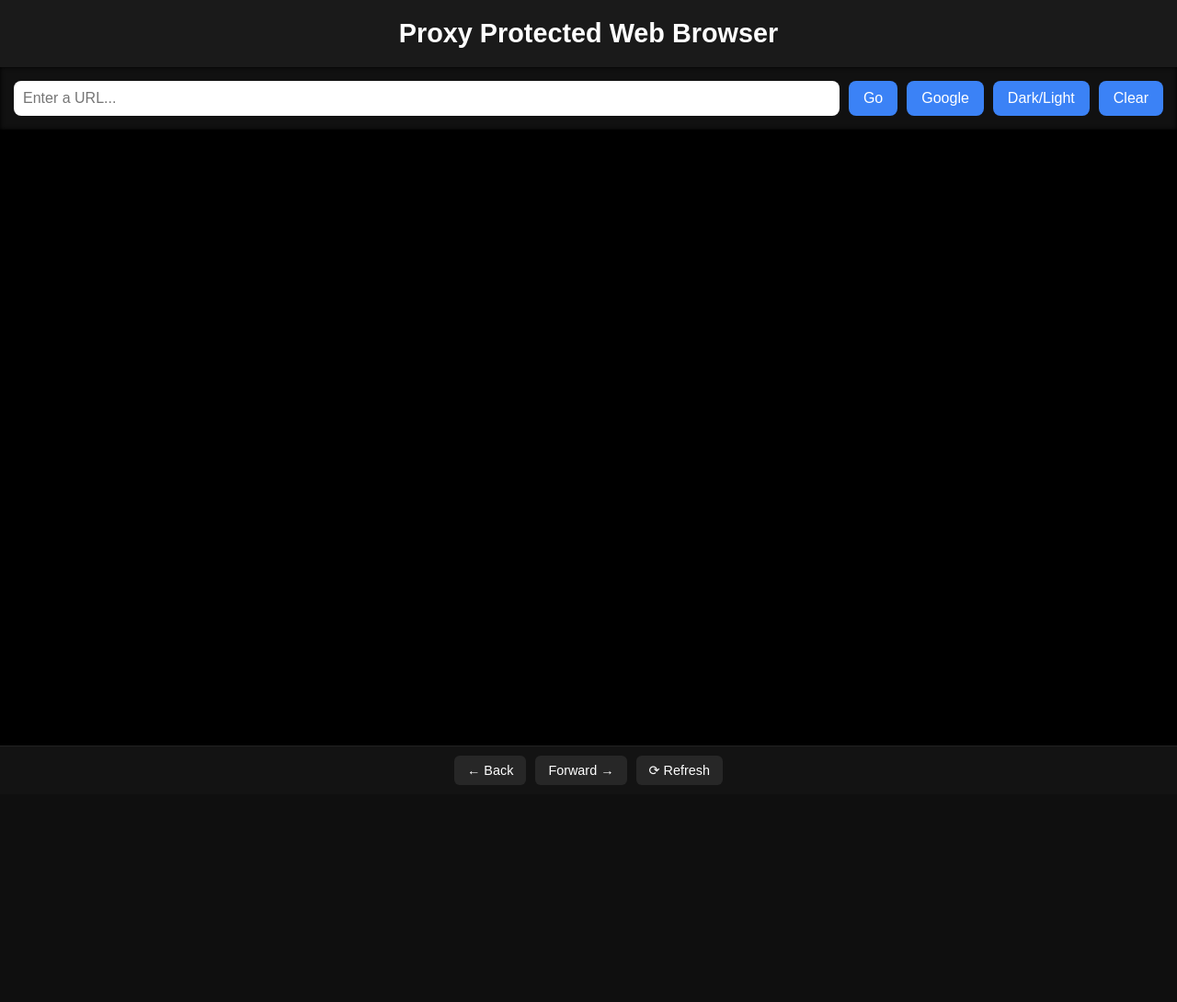
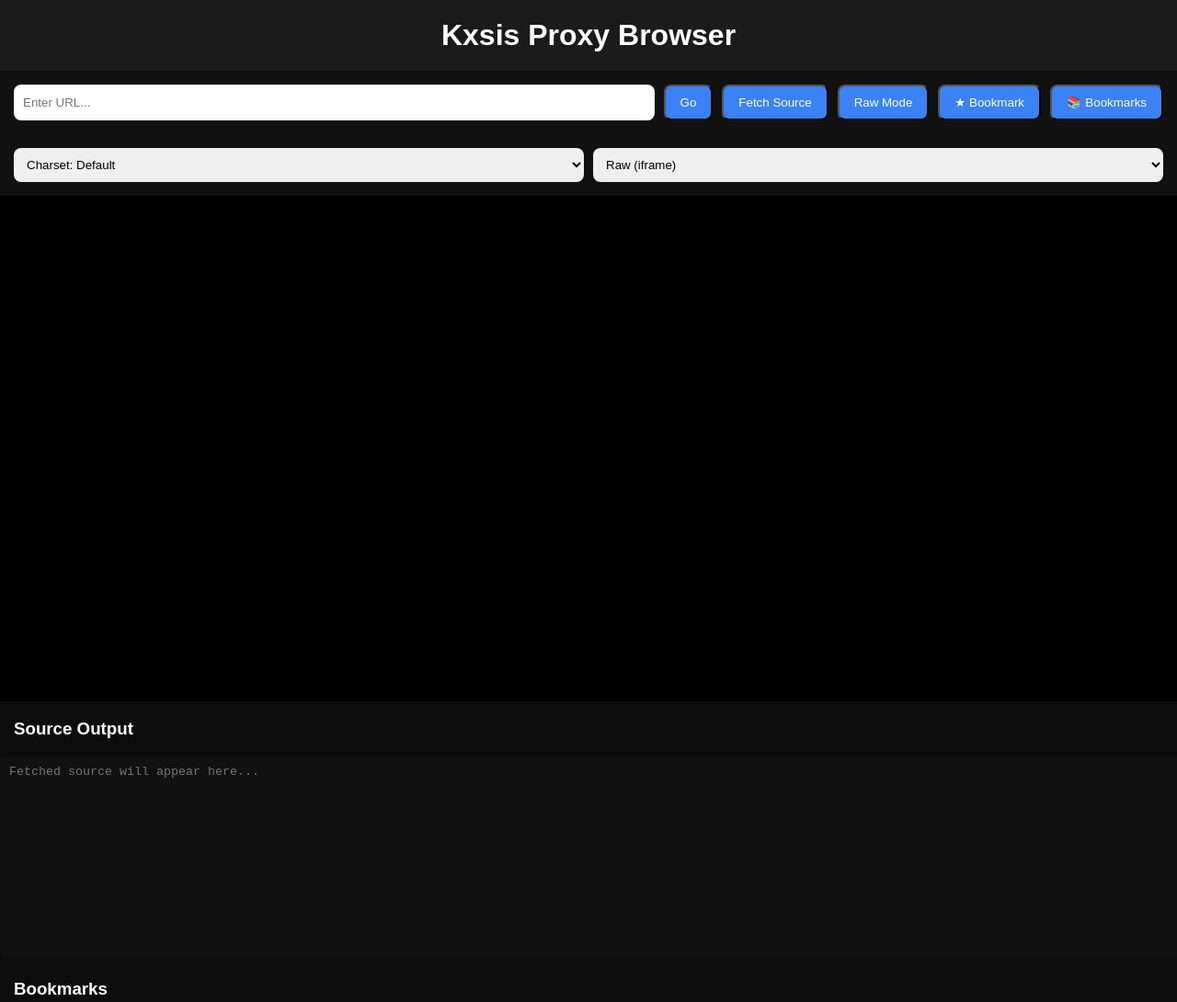
Before and after one commit to KomaVR/Kxsis, a plain HTML site: page index.html in a window 1280 px wide. Shown: the top 1090 px of the page at 92% size. Before the commit the page ends 864 px from the top, so only its background shows below. Drawn offline with Linux system fonts and the light colour scheme.

Commit message:
Refactor index.html for Kxsis Proxy Browser
Updated the title and header to 'Kxsis Proxy Browser'. Modified styles and functionality for controls, added advanced options for charset and mode selection, and refactored JavaScript functions for better clarity and functionality.

```diff
--- a/index.html
+++ b/index.html
@@ -3,143 +3,110 @@
 <head>
   <meta charset="UTF-8" />
   <meta name="viewport" content="width=device-width, initial-scale=1.0" />
-  <title>Proxy Protected Browser</title>
+  <title>Kxsis Proxy Browser</title>
   <style>
-    body {
-      margin: 0;
-      font-family: Arial, sans-serif;
-      background: #0f0f0f;
-      color: #fff;
-    }
-    header {
-      background: #1a1a1a;
-      padding: 20px;
-      text-align: center;
-      font-size: 1.8rem;
-      font-weight: bold;
-      box-shadow: 0 0 10px #000;
-    }
-    #controls {
-      display: flex;
-      gap: 10px;
-      padding: 15px;
-      background: #111;
-      box-shadow: 0 0 5px #000 inset;
-    }
-    #urlInput {
-      flex: 1;
-      padding: 10px;
-      border-radius: 8px;
-      border: none;
-      outline: none;
-      font-size: 1rem;
-    }
-    button {
-      padding: 10px 16px;
-      border: none;
-      border-radius: 8px;
-      background: #3b82f6;
-      color: white;
-      cursor: pointer;
-      font-size: 1rem;
-      transition: 0.2s;
-    }
-    button:hover {
-      background: #60a5fa;
-    }
-    #frameContainer {
-      width: 100%;
-      height: calc(100vh - 130px);
-    }
-    iframe {
-      width: 100%;
-      height: 100%;
-      border: none;
-      background: #000;
-    }
-    #toolbar {
-      display: flex;
-      gap: 10px;
-      padding: 10px;
-      background: #131313;
-      align-items: center;
-      justify-content: center;
-      border-top: 1px solid #222;
-    }
-    .tool-btn {
-      background: #272727;
-      padding: 8px 14px;
-      border-radius: 6px;
-      font-size: 0.9rem;
-    }
+    body { margin: 0; font-family: Arial, sans-serif; background: #0d0d0d; color: #fff; }
+    header { background: #1b1b1b; padding: 20px; text-align: center; font-size: 2rem; font-weight: bold; }
+    #controls, #advanced { display: flex; gap: 10px; padding: 15px; background: #111; flex-wrap: wrap; }
+    input, select { padding: 10px; border-radius: 8px; border: none; flex: 1; }
+    button { padding: 10px 16px; border-radius: 8px; background: #3b82f6; color: #fff; cursor: pointer; transition: .2s; }
+    button:hover { background: #60a5fa; }
+    #frameContainer { height: calc(100vh - 250px); }
+    iframe { width: 100%; height: 100%; border: none; background: #000; }
+    textarea { width: 100%; height: 200px; background: #111; color: #fff; border-radius: 8px; border: none; padding: 10px; }
   </style>
 </head>
 <body>
-  <header>Proxy Protected Web Browser</header>
+  <header>Kxsis Proxy Browser</header>
 
   <div id="controls">
-    <input id="urlInput" placeholder="Enter a URL..." />
-    <button onclick="loadSite()">Go</button>
-    <button onclick="loadGoogle()">Google</button>
-    <button onclick="toggleDark()">Dark/Light</button>
-    <button onclick="clearFrame()">Clear</button>
+    <input id="urlInput" placeholder="Enter URL..." />
+    <button onclick="go()">Go</button>
+    <button onclick="fetchSource()">Fetch Source</button>
+    <button onclick="useRaw()">Raw Mode</button>
+    <button onclick="addBookmark()">★ Bookmark</button>
+    <button onclick="toggleBookmarks()">📚 Bookmarks</button>
+  </div>
+
+  <div id="advanced">
+    <select id="charset">
+      <option value="">Charset: Default</option>
+      <option value="ISO-8859-1">ISO-8859-1</option>
+      <option value="UTF-8">UTF-8</option>
+    </select>
+    <select id="mode">
+      <option value="raw">Raw (iframe)</option>
+      <option value="get">GET Mode (JSON)</option>
+      <option value="jsonp">JSONP Callback</option>
+    </select>
   </div>
 
   <div id="frameContainer">
     <iframe id="proxyFrame"></iframe>
   </div>
 
-  <div id="toolbar">
-    <button class="tool-btn" onclick="historyBack()">← Back</button>
-    <button class="tool-btn" onclick="historyForward()">Forward →</button>
-    <button class="tool-btn" onclick="refreshFrame()">⟳ Refresh</button>
-  </div>
+  <h3 style="padding-left:15px">Source Output</h3>
+  <textarea id="sourceBox" placeholder="Fetched source will appear here..."></textarea>
+
+  <h3 style="padding-left:15px">Bookmarks</h3>
+  <textarea id="bookmarkBox" placeholder="Bookmarks... (click bookmark button to add)"></textarea>
 
   <script>
-    const proxyBase = "https://api.cors.lol/?url=";
+    const baseRaw = "https://api.allorigins.win/raw?url=";
+    const baseGet = "https://api.allorigins.win/get?url=";
+    const baseJSONP = "https://api.allorigins.win/get?callback=myFunc&url=";
 
-    function formatURL(u) {
-      if (!u.startsWith("http")) return "https://" + u;
-      return u;
+    function formatURL(url) {
+      return url.startsWith("http") ? url : "https://" + url;
     }
 
-    function loadSite() {
+    function buildURL(url) {
+      const charset = document.getElementById("charset").value;
+      const mode = document.getElementById("mode").value;
+
+      let encoded = encodeURIComponent(formatURL(url));
+      let finalURL = "";
+
+      if (mode === "raw") finalURL = baseRaw + encoded;
+      else if (mode === "get") finalURL = baseGet + encoded;
+      else if (mode === "jsonp") finalURL = baseJSONP + encoded;
+
+      if (charset) finalURL += `&charset=${charset}`;
+
+      return finalURL;
+    }
+
+    function go() {
       const url = document.getElementById("urlInput").value;
       if (!url) return;
-      const proxied = proxyBase + encodeURIComponent(formatURL(url));
-      document.getElementById("proxyFrame").src = proxied;
+      document.getElementById("proxyFrame").src = buildURL(url);
     }
 
-    function loadGoogle() {
-      document.getElementById("proxyFrame").src = proxyBase + encodeURIComponent("https://google.com");
+    async function fetchSource() {
+      const url = document.getElementById("urlInput").value;
+      if (!url) return;
+
+      const apiURL = buildURL(url).replace("/raw?", "/get?");
+
+      const res = await fetch(apiURL);
+      const json = await res.json();
+      document.getElementById("sourceBox").value = json.contents;
     }
 
-    function toggleDark() {
-      document.body.classList.toggle("light");
-      if (document.body.classList.contains("light")) {
-        document.body.style.background = "#fafafa";
-        document.body.style.color = "#000";
-      } else {
-        document.body.style.background = "#0f0f0f";
-        document.body.style.color = "#fff";
-      }
+    function useRaw() {
+      document.getElementById("mode").value = "raw";
+      go();
     }
 
-    function clearFrame() {
-      document.getElementById("proxyFrame").src = "about:blank";
+    function addBookmark() {
+      const box = document.getElementById("bookmarkBox");
+      const url = document.getElementById("urlInput").value;
+      if (url) box.value += `\n${url}`;
     }
 
-    function historyBack() {
-      document.getElementById("proxyFrame").contentWindow.history.back();
-    }
-
-    function historyForward() {
-      document.getElementById("proxyFrame").contentWindow.history.forward();
-    }
-
-    function refreshFrame() {
-      const frame = document.getElementById("proxyFrame");
-      frame.src = frame.src;
+    function toggleBookmarks() {
+      const box = document.getElementById("bookmarkBox");
+      box.style.display = box.style.display === "none" ? "block" : "none";
     }
   </script>
 </body>
```
